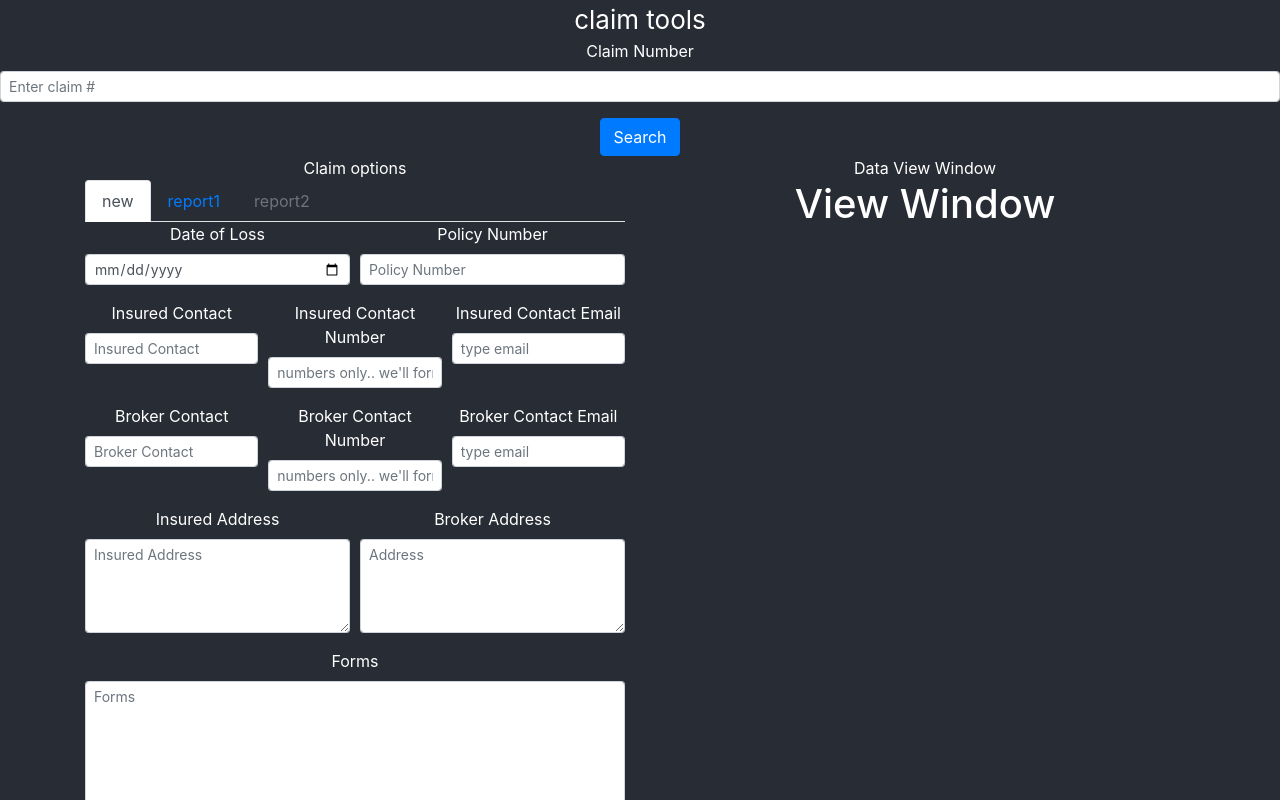
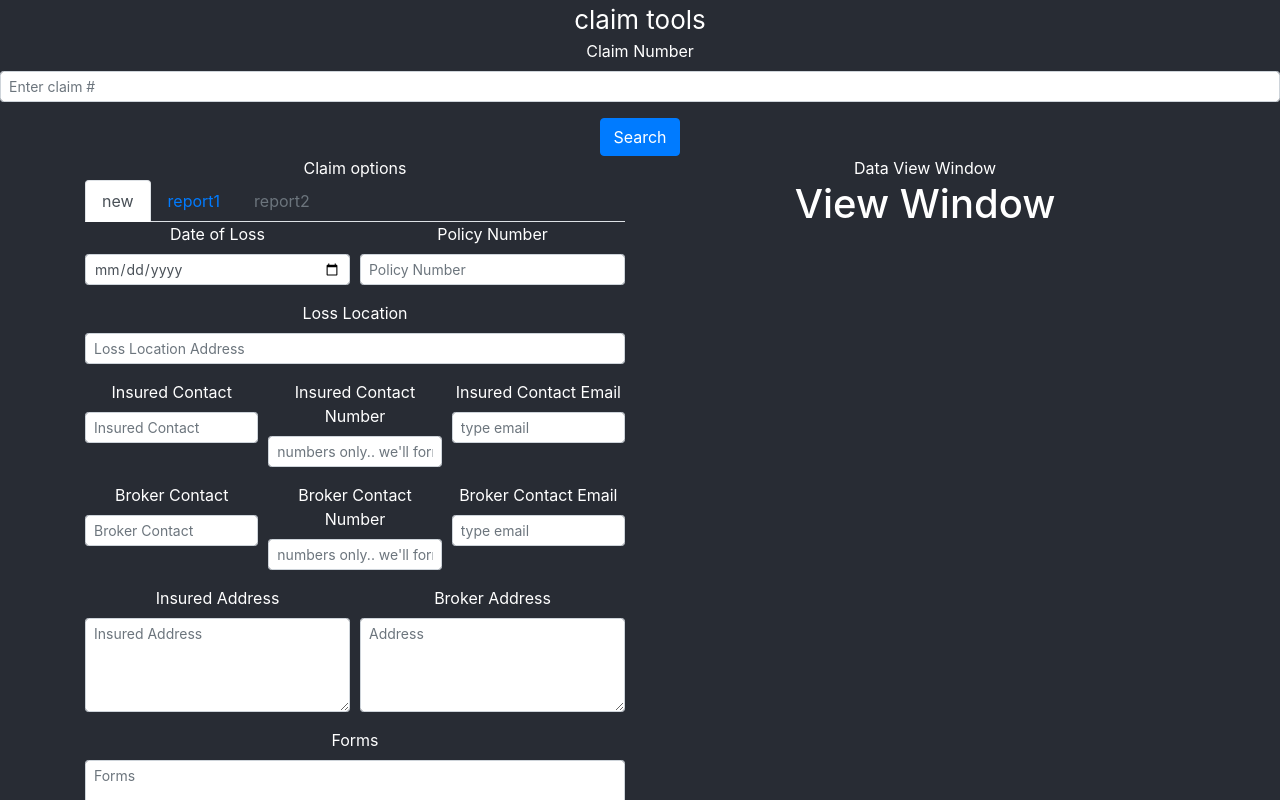
Before and after one commit to glennneiger/claim-tools, a React (Create React App) app in the folder claim-tools/: page / in a window 1280 px wide. Shown: the top 800 px of the page. Built offline with nearby package versions, Linux system fonts and the light colour scheme.

Commit message:
added loss location input field

```diff
--- a/claim-tools/src/comp/MainView.js
+++ b/claim-tools/src/comp/MainView.js
@@ -83,6 +83,20 @@ function NewClaim () {
                         </Form.Group>
                     </Col>
                 </Form.Row>
+                <Form.Group controlId="exampleForm.ControlSelect1">
+                    <Form.Label>Loss Location</Form.Label>
+                        <Form.Control
+                            size='sm'
+                            type="text"
+                            placeholder="Loss Location Address"
+                            name="lossLocation"
+                            value={ values.lossLocation }
+                            onChange={ handleChange }
+                            isValid={ touched.lossLocation && !errors.lossLocation }
+                            />
+                    <Form.Control.Feedback>Looks good!</Form.Control.Feedback>
+                    <Form.Control.Feedback type="invalid">Please provide a valid name</Form.Control.Feedback>
+                </Form.Group>
                 <Form.Row>
                     <Col>
                         <Form.Group controlId="exampleForm.ControlSelect1">
@@ -234,7 +248,9 @@ function NewClaim () {
                     <Form.Control.Feedback>Looks good!</Form.Control.Feedback>
                     <Form.Control.Feedback type="invalid">Please provide a valid policy forms</Form.Control.Feedback>
                 </Form.Group>
-                <Button variant="primary" type="submit">
+                <Button
+                    variant="primary"
+                    type="submit">
                     Submit
                 </Button>
             </Form>
```
